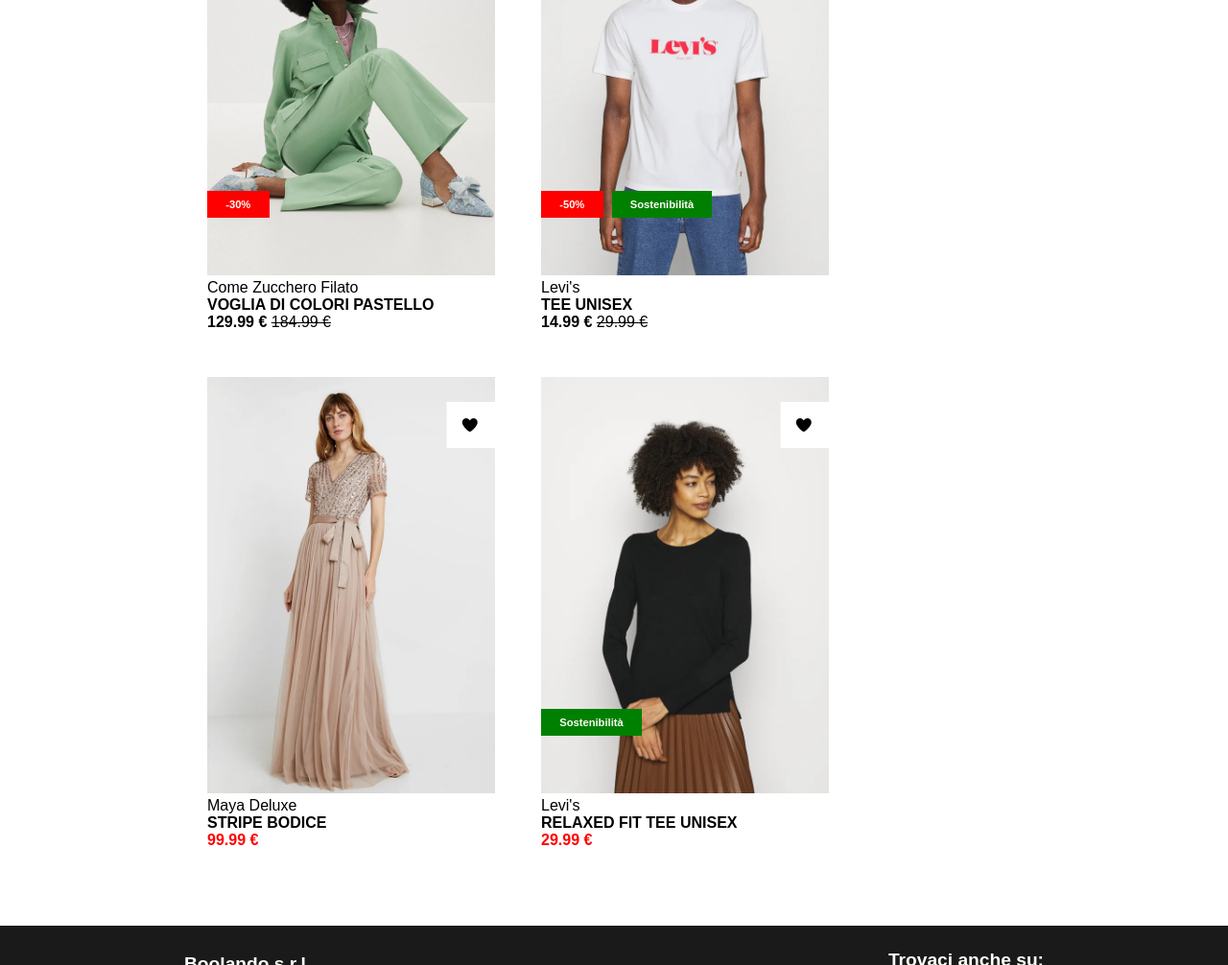
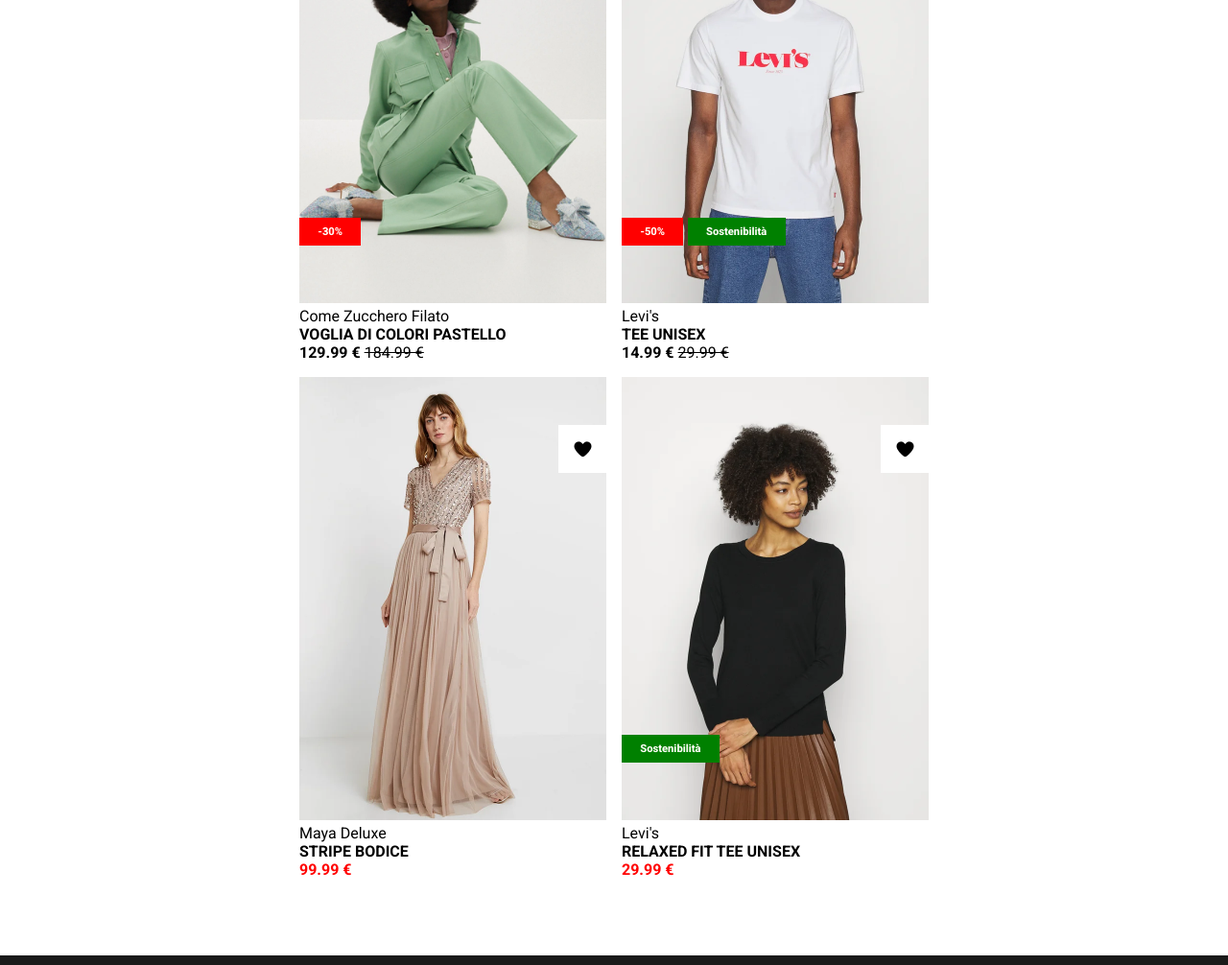
Before and after one commit to gabrieletodaroo9/html-css-boolando, a plain HTML site: page index.html in a window 1280 px wide. Shown: the part 829-1835 px from the top of the page at 96% size. Drawn offline with Linux system fonts and the light colour scheme.

Commit message:
completato esercizio posizionando la navbar in maniera fissa e sistemato l'andamento delle immagini

```diff
--- a/assets/css/style.css
+++ b/assets/css/style.css
@@ -19,9 +19,14 @@
 /* GENERICS */
 
 body {
-    font-family: sans-serif;
+    font-family: "Roboto", sans-serif;
 }
 
+header{
+    position: sticky;
+    top: 0;
+    z-index: 2;
+}
 /* UTILS */
 
 .container {
@@ -60,11 +65,6 @@ a {
     color: #fefdf7;
 }
 
-.img-card {
-    width: 100%;
-
-}
-
 .img-card>img {
     width: 100%;
 }
@@ -77,16 +77,26 @@ header {
     margin-bottom: 5rem;
 }
 
-.bg-dark{
+.bg-dark {
     background-color: var(--boo-dark);
 }
 
 /* CARD */
 
+main>.container {
+    margin-bottom: 5rem;
+    gap: 1rem;
+    flex-wrap: wrap;
+    justify-content: center;
+}
+
+.card {
+    width: 20rem;
+}
 
 .img-card {
     position: relative;
-    width: 300px;
+    width: 100%;
 }
 
 .price {
@@ -98,67 +108,69 @@ header {
     text-decoration: line-through;
 }
 
+/* BADGE E ICON */
+
 .bg-icon-heart .fa-heart {
     position: absolute;
     top: 50px;
-    right: -29px;
+    right: 0;
     background-color: white;
-    padding: 1rem 2.3rem 1rem 1rem;
-    font-size: 24p;
-    transform: translate(-50%, -50%);
+    padding: 1rem 2.1rem 1rem 1rem;
+    font-size: 18px;
 }
 
-.sale-alert {color: var(--boo-light);
+.badge {
+    color: var(--boo-light);
     font-weight: 800;
-    background-color: var(--boo-false);
     padding: 0.5rem 1.2rem;
     position: absolute;
     bottom: 4rem;
     font-size: 0.7rem;
 }
 
-.eco-friendly {color: var(--boo-light);
-    font-weight: 800;
-    background-color: var(--boo-true);
-    padding: 0.5rem 1.2rem;
-    position: absolute;
-    bottom: 4rem;
-    left: 4.6rem;
-    font-size: 0.7rem;
+.sale-alert {
+    background-color: var(--boo-false);
 }
 
-.eco-friendly.ef-align{
+.eco-friendly {
+    background-color: var(--boo-true);
+    left: 4.3rem;
+}
+
+.eco-friendly.ef-align {
     left: 0;
 }
 
-main>.container {
-    padding-left: 1.5rem;
-    margin-bottom: 5rem;
-    gap: 3rem;
-    flex-wrap: wrap;
+/* FOOTER */
+
+footer p {
+    color: var(--boo-light);
+    font-size: 1.2rem;
+}
+
+footer a {
+    padding-top: 0.3rem;
+    padding-right: 1rem;
+    font-size: 0.8rem;
+}
+
+.bg-dark>.container {
+    height: 100%;
+    align-items: center;
+    padding: 20px 0;
+}
+
+footer .fa-brands {
+    padding-top: 0.6rem;
+    color: var(--boo-light);
 }
 
 
-/* FOOTER */
+/* HOVER */
 
-footer{
-    height: 100px;
+.bg-icon-heart:hover {
+    .fa-heart {
+        color: var(--boo-false);
+        box-shadow: 0 4px 8px rgba(0, 0, 0, 0.1);
+    }
 }
-
-footer p{
-    color: var(--boo-light);
-    font-size: 1.2rem;
-}
-footer a{
-    padding-top: 0.3rem;
-    padding-right:1rem;
-    font-size: 0.8rem;
-}
-
-.bg-dark>.container{height: 100%;
-    align-items: center;
-}
-
-footer .fa-brands{padding-top: 0.6rem;
-    color: var(--boo-light);
-}
--- a/index.html
+++ b/index.html
@@ -14,7 +14,9 @@
 
     <!-- FONT -->
 
-
+<link rel="preconnect" href="https://fonts.googleapis.com">
+<link rel="preconnect" href="https://fonts.gstatic.com" crossorigin>
+<link href="https://fonts.googleapis.com/css2?family=Roboto:ital,wght@0,100..900;1,100..900&display=swap" rel="stylesheet">
 
     <!-- CSS -->
 
@@ -30,7 +32,7 @@
 
             <div class="container d-flex justify-content-between align-items-center">
 
-                <div class="forwho">
+                <div class="typology">
                     <a href="">
                         Uomo
                     </a>
@@ -53,18 +55,18 @@
     </header>
     <!-- ITEM-CARD -->
     <main>
-        <div class="container d-flex ">
+        <div class="container d-flex align-items-center">
 
-            <div class=".card">
+            <div class="card">
                 <div class="img-card">
                     <img src="./assets/img/1.webp" alt="model1">
                     <div class="bg-icon-heart">
                         <i class="fa-solid fa-heart"></i>
                     </div>
-                    <span class="sale-alert">
+                    <span class="badge sale-alert">
                         -50%
                     </span>
-                    <span class="eco-friendly">
+                    <span class="badge eco-friendly">
                         Sostenibilità
                     </span>
                 </div>
@@ -84,13 +86,13 @@
                 </span>
             </div>
 
-            <div class=".card">
+            <div class="card">
                 <div class="img-card">
                     <img src="./assets/img/2.webp" alt="model2">
                     <div class="bg-icon-heart">
                         <i class="fa-solid fa-heart"></i>
                     </div>
-                    <span class="sale-alert">
+                    <span class="badge sale-alert">
                         -30%
                     </span>
                 </div>
@@ -110,13 +112,13 @@
                 </span>
             </div>
 
-            <div class=".card">
+            <div class="card">
                 <div class="img-card">
                     <img src="./assets/img/3.webp" alt="model3">
                     <div class="bg-icon-heart">
                         <i class="fa-solid fa-heart"></i>
                     </div>
-                    <span class="sale-alert">
+                    <span class="badge sale-alert">
                         -30%
                     </span>
                 </div>
@@ -138,16 +140,16 @@
 
 
 
-            <div class=".card">
+            <div class="card">
                 <div class="img-card">
                     <img src="./assets/img/4.webp" alt="model4">
                     <div class="bg-icon-heart">
                         <i class="fa-solid fa-heart"></i>
                     </div>
-                    <span class="sale-alert">
+                    <span class="badge sale-alert">
                         -50%
                     </span>
-                    <span class="eco-friendly">
+                    <span class="badge eco-friendly">
                         Sostenibilità
                     </span>
                 </div>
@@ -166,7 +168,8 @@
                     29.99 &euro;
                 </span>
             </div>
-            <div class=".card">
+
+            <div class="card">
                 <div class="img-card">
                     <img src="./assets/img/5.webp" alt="model5">
                     <div class="bg-icon-heart">
@@ -186,13 +189,13 @@
                 </span>
             </div>
 
-            <div class=".card">
+            <div class="card">
                 <div class="img-card">
                     <img src="./assets/img/6.webp" alt="model6">
                     <div class="bg-icon-heart">
                         <i class="fa-solid fa-heart"></i>
                     </div>
-                    <span class="eco-friendly ef-align">
+                    <span class=" badge eco-friendly ef-align">
                         Sostenibilità
                     </span>
                 </div>
```
